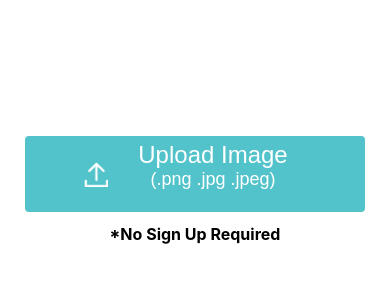
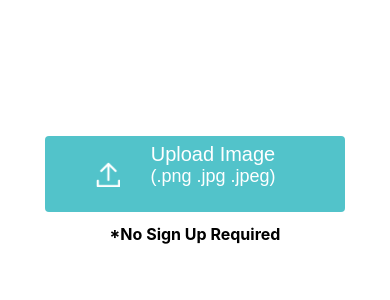
Before and after one commit to ahebwa49/nano-png-fe, a React (Create React App) app: page / in a window 390 px wide. Shown: the top 300 px of the page. Built offline with nearby package versions, Linux system fonts and the light colour scheme.

Commit message:
add some responsiveness

```diff
--- a/public/index.html
+++ b/public/index.html
@@ -7,7 +7,7 @@
     <meta name="theme-color" content="#000000" />
     <meta
       name="description"
-      content="Web site created using create-react-app"
+      content="Tinier png created using create-react-app"
     />
     <link rel="apple-touch-icon" href="%PUBLIC_URL%/logo192.png" />
     <!--
@@ -24,7 +24,7 @@
       work correctly both with client-side routing and a non-root public URL.
       Learn how to configure a non-root public URL by running `npm run build`.
     -->
-    <title>Tinier PNG</title>
+    <title>Tinier PNG - free image compression tool</title>
   </head>
   <body>
     <noscript>You need to enable JavaScript to run this app.</noscript>
--- a/src/App.js
+++ b/src/App.js
@@ -109,7 +109,7 @@ class App extends React.Component {
                   </div>
                 )}
                 {this.props.image.finished && (
-                  <div className="imageSize">{`-${percentageDecrease} %`}</div>
+                  <div className="percentage">{`-${percentageDecrease} %`}</div>
                 )}
               </div>
             );
--- a/src/index.css
+++ b/src/index.css
@@ -1,5 +1,5 @@
 body {
-  margin: 0;
+  margin: 1rem;
   font-family: -apple-system, BlinkMacSystemFont, "Segoe UI", "Roboto", "Oxygen",
     "Ubuntu", "Cantarell", "Fira Sans", "Droid Sans", "Helvetica Neue",
     sans-serif;
@@ -91,6 +91,7 @@ code {
   display: block;
   justify-content: center;
   align-items: center;
+  /* border: 1px solid red; */
 }
 
 .upload-btn-wrapper p {
@@ -152,3 +153,35 @@ code {
   font-weight: normal;
   font-style: normal;
 }
+
+@media only screen and (max-width: 600px) {
+  .upload-btn-wrapper {
+    width: 300px;
+    margin-left: auto;
+    margin-right: auto;
+  }
+  .upload-btn {
+    width: 300px;
+  }
+  .upload-btn h2 {
+    font-size: 20px;
+  }
+  .imageSize {
+    display: none;
+  }
+
+  .imageName {
+    margin-right: 12px;
+  }
+
+  .finished {
+    margin-right: 12px;
+  }
+  .download {
+    margin-right: 12px;
+    /* color: green; */
+  }
+  .compressing {
+    margin-right: 12px;
+  }
+}
```
Also changed, not shown: public/manifest.json, 1 other file (tests, documents, lock files or other folders).
